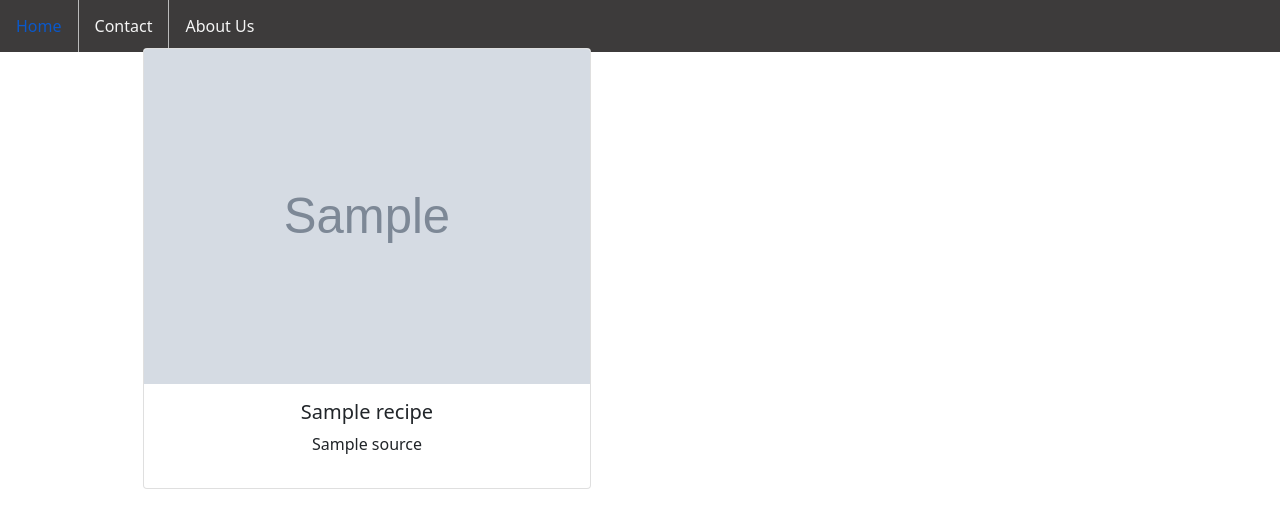
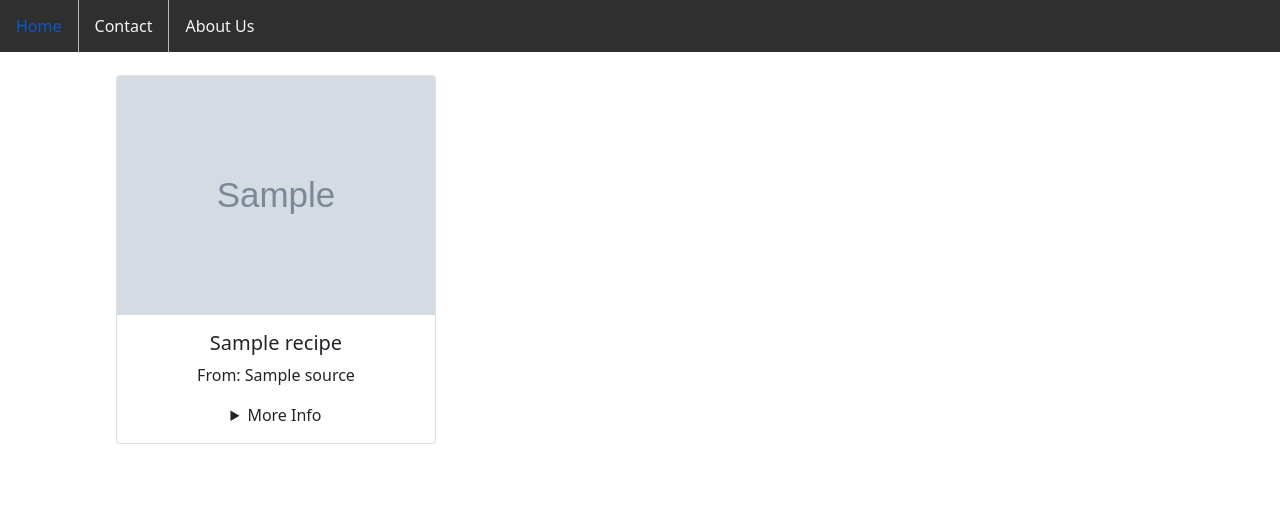
Before and after one commit to atibp1722/django-applications, a Django app: page /blog/ in a window 1280 px wide. Shown: the top 528 px of the page. Run offline with Django 5.2, Linux system fonts and the light colour scheme; tables that the repository leaves empty hold one stand-in row (values such as "Sample post"); grey boxes marked "Sample" are stand-in pictures; a database or web service that is not in the repository returns one stand-in record (values such as "Sample title"); data that the repository does not hold is empty.

Commit message:
more details added to the ui part

```diff
--- a/meals/blog/static/blog/style.css
+++ b/meals/blog/static/blog/style.css
@@ -3,8 +3,8 @@ ul{
     margin: 0;
     padding: 0;
     overflow: hidden;
-    background-color: #3d3b3b;
-    position: fixed;
+    background-color: #302f2f;
+    position: absolute;
     top: 0;
     left: 0;
     width: 100%;
@@ -12,6 +12,7 @@ ul{
 li{
     float: left;
     border-right: 1px solid #bbb;
+    color: white;
 }
 li:last-child{
     border-right: none;
@@ -23,3 +24,12 @@ li a{
     padding: 14px 16px;
     text-align: center;
 }
+li a :hover{
+    color: burlywood;
+}
+.container{
+    margin-left: auto;
+    margin-right: auto;
+    margin-top: 75px;
+    margin-bottom: 25px;
+}
--- a/meals/blog/templates/blog/index.html
+++ b/meals/blog/templates/blog/index.html
@@ -19,15 +19,20 @@
             </ul>
         </div>
 
-        <div class="container row mt-5 text-center" style="margin-left: auto; margin-right: auto">
+        <div class="container row text-center">
 
             {% for i in meals %}
-            <div class="col-lg-6 col-sm-12 mb-3 py-10">
-                <div class="card" style="width: 28rem; margin: 0 auto">
+            <div class="col-lg-4 col-sm-12 mb-3">
+                <div class="card" style="width: 20rem; margin: 0 auto">
                     <img class="card-img-top" src="{{ i.recipe.image }}"/>
                     <div class="card-body">
                         <h5 class="card-title">{{ i.recipe.label }}</h5>
-                        <p class="card--content">{{ i.recipe.source }}</p>
+                        <p class="card--content">From: {{ i.recipe.source }}</p>
+                        <details>
+                            <summary>More Info</summary>
+                            <p style="margin-top: 8px;">{{ i.recipe.calories }}kCal</p>
+                            <p>{{ i.recipe.ingredientLines }}</p>
+                        </details>
                     </div>
                 </div>
             </div>
```
